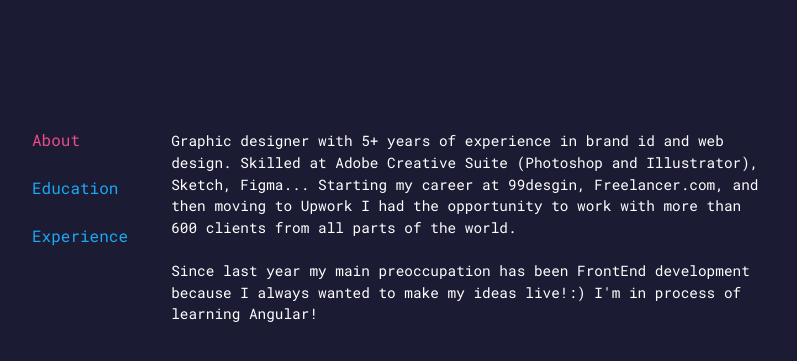
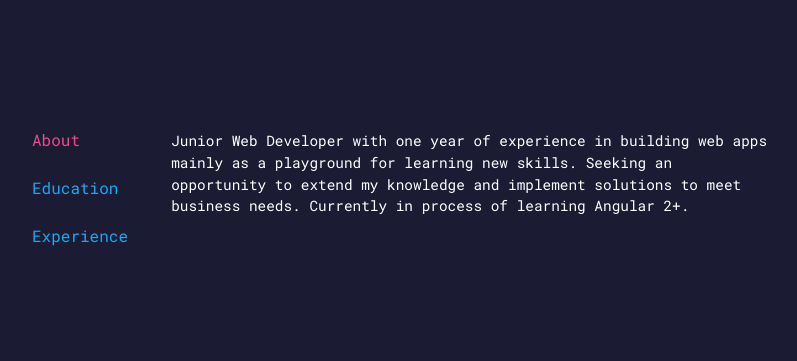
Before and after one commit to themikegit/bio, a Gatsby site: page / in a window 1280 px wide. Shown: the part 579-940 px from the top of the page, without its empty margins (158-955 px from the left). Built offline with nearby package versions, Linux system fonts and the light colour scheme; Gatsby itself is replaced by a stand-in of ours.

Commit message:
Update tabs.js

```diff
--- a/src/comp/tabs.js
+++ b/src/comp/tabs.js
@@ -14,9 +14,11 @@ export default function Tabs() {
         </Pills>
         <Content>
           <div style = {{ display: pill == "About" ? "block" : "none" }} >
-              <p>Graphic designer with 5+ years of experience in brand id and web design. Skilled at Adobe Creative Suite (Photoshop and Illustrator), Sketch, Figma... Starting my career at 99desgin, Freelancer.com, and then moving to Upwork I had the opportunity to work with more than 600 clients from all parts of the world.
+              <p>Junior Web Developer with one year of experience in building web apps mainly as a playground for learning
+new skills. Seeking an opportunity to extend my knowledge and implement solutions to meet business
+needs. Currently in process of learning Angular 2+.
                <br/> <br/>
-               Since last year my main preoccupation has been FrontEnd development because I always wanted to make my ideas live!:) I'm in process of learning Angular!
+
               </p>
 
 
@@ -60,7 +62,7 @@ export default function Tabs() {
                       <h3>Freelancer.com</h3>
                       <h4>2015-2019</h4>
                       <p>
-                        Creating brands for various businesses.
+                        Creating visual identities for various businesses.
                       </p>
 
                     </li>
```
